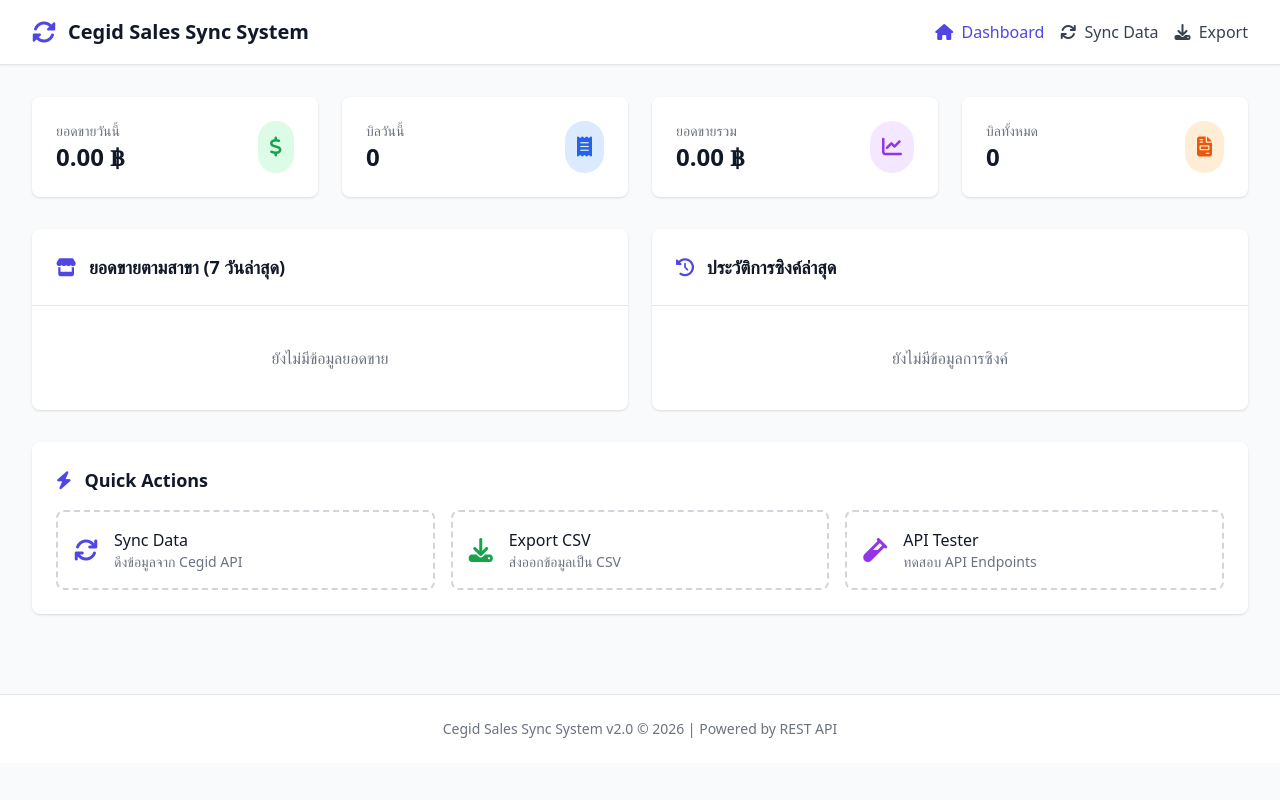
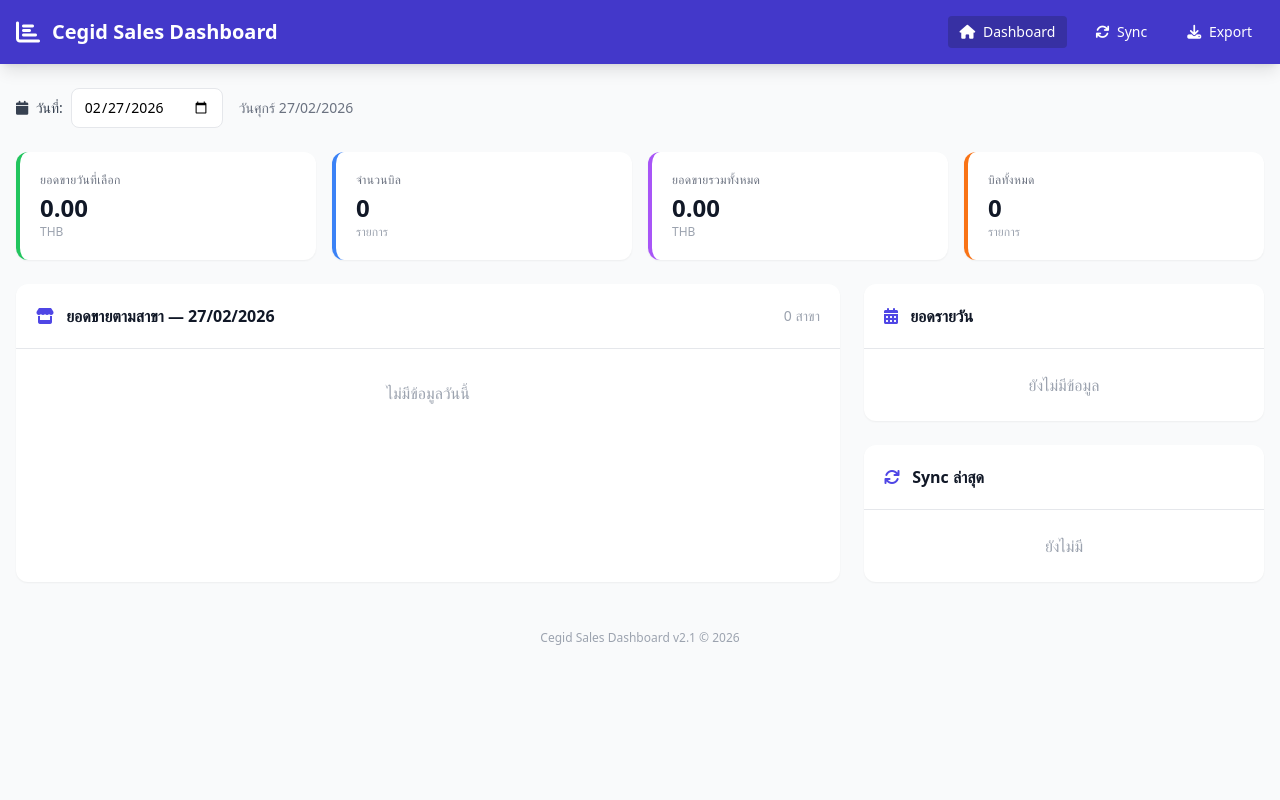
Before and after one commit to poinis/ulg-system, a PHP site: page /cegid-sales/index.php in a window 1280 px wide. Run offline with PHP 8.4, Linux system fonts and the light colour scheme; data that the repository does not hold is empty; some libraries are stand-ins or nearby versions.

Commit message:
Revamp dashboard: store names, date picker, daily summary, bar charts

```diff
--- a/cegid-sales/index.php
+++ b/cegid-sales/index.php
@@ -4,74 +4,90 @@ require_once 'Database.php';
 
 $db = Database::getInstance()->getConnection();
 
+// Selected date (default today)
+$selectedDate = $_GET['date'] ?? date('Y-m-d');
+
 // Get statistics
 $stats = [
     'total_sales' => 0,
     'total_receipts' => 0,
-    'today_sales' => 0,
-    'today_receipts' => 0
+    'day_sales' => 0,
+    'day_receipts' => 0
 ];
 
-// Total sales
-$stmt = $db->query("SELECT SUM(amount_total) as total, COUNT(*) as count FROM sale_payments WHERE ticket_annule IS NULL OR ticket_annule = '-'");
+// Total sales (all time)
+$stmt = $db->query("SELECT COALESCE(SUM(amount_total),0) as total, COUNT(*) as count FROM sale_payments WHERE ticket_annule = '-'");
 $result = $stmt->fetch();
-$stats['total_sales'] = $result['total'] ?? 0;
-$stats['total_receipts'] = $result['count'] ?? 0;
+$stats['total_sales'] = $result['total'];
+$stats['total_receipts'] = $result['count'];
 
-// Today sales
-$stmt = $db->prepare("SELECT SUM(amount_total) as total, COUNT(*) as count FROM sale_payments WHERE date_piece = CURDATE() AND (ticket_annule IS NULL OR ticket_annule = '-')");
-$stmt->execute();
+// Selected day sales
+$stmt = $db->prepare("SELECT COALESCE(SUM(amount_total),0) as total, COUNT(*) as count FROM sale_payments WHERE date_piece = ? AND ticket_annule = '-'");
+$stmt->execute([$selectedDate]);
 $result = $stmt->fetch();
-$stats['today_sales'] = $result['total'] ?? 0;
-$stats['today_receipts'] = $result['count'] ?? 0;
+$stats['day_sales'] = $result['total'];
+$stats['day_receipts'] = $result['count'];
+
+// Sales by store for selected date
+$stmt = $db->prepare("
+    SELECT store_code, COUNT(*) as receipt_count, SUM(amount_total) as total_sales
+    FROM sale_payments
+    WHERE date_piece = ? AND ticket_annule = '-'
+    GROUP BY store_code
+    ORDER BY total_sales DESC
+");
+$stmt->execute([$selectedDate]);
+$storesSales = $stmt->fetchAll();
+
+// Daily totals (last 14 days)
+$stmt = $db->query("
+    SELECT date_piece, COUNT(*) as receipt_count, SUM(amount_total) as total_sales
+    FROM sale_payments
+    WHERE date_piece >= DATE_SUB(CURDATE(), INTERVAL 14 DAY) AND ticket_annule = '-'
+    GROUP BY date_piece
+    ORDER BY date_piece DESC
+");
+$dailyTotals = $stmt->fetchAll();
 
 // Recent sync logs
-$stmt = $db->query("SELECT * FROM sync_logs ORDER BY started_at DESC LIMIT 10");
-$sync_logs = $stmt->fetchAll();
+$stmt = $db->query("SELECT * FROM sync_logs ORDER BY started_at DESC LIMIT 5");
+$syncLogs = $stmt->fetchAll();
 
-// Sales by store (last 7 days)
-$stmt = $db->query("
-    SELECT
-        sp.store_code,
-        s.store_name,
-        COUNT(*) as receipt_count,
-        SUM(sp.amount_total) as total_sales
-    FROM sale_payments sp
-    LEFT JOIN stores s ON sp.store_code = s.store_code
-    WHERE sp.date_piece >= DATE_SUB(CURDATE(), INTERVAL 7 DAY)
-    AND (sp.ticket_annule IS NULL OR sp.ticket_annule = '-')
-    GROUP BY sp.store_code, s.store_name
-    ORDER BY total_sales DESC
-    LIMIT 5
-");
-$stores_sales = $stmt->fetchAll();
+// Available dates
+$stmt = $db->query("SELECT DISTINCT date_piece FROM sale_payments ORDER BY date_piece DESC LIMIT 30");
+$availableDates = $stmt->fetchAll(PDO::FETCH_COLUMN);
+
+// Helper: get store name
+function storeName($code) {
+    return STORE_NAMES[$code] ?? $code;
+}
 ?>
 <!DOCTYPE html>
 <html lang="th">
 <head>
     <meta charset="UTF-8">
     <meta name="viewport" content="width=device-width, initial-scale=1.0">
-    <title>Cegid Sales Sync System</title>
+    <title>Cegid Sales Dashboard</title>
     <script src="https://cdn.tailwindcss.com"></script>
     <link href="https://cdnjs.cloudflare.com/ajax/libs/font-awesome/6.4.0/css/all.min.css" rel="stylesheet">
 </head>
-<body class="bg-gray-50">
+<body class="bg-gray-50 min-h-screen">
     <!-- Header -->
-    <nav class="bg-white shadow-sm border-b">
-        <div class="max-w-7xl mx-auto px-4 sm:px-6 lg:px-8">
-            <div class="flex justify-between h-16 items-center">
-                <div class="flex items-center">
-                    <i class="fas fa-sync-alt text-indigo-600 text-2xl mr-3"></i>
-                    <h1 class="text-xl font-bold text-gray-900">Cegid Sales Sync System</h1>
+    <nav class="bg-indigo-700 text-white shadow-lg">
+        <div class="max-w-7xl mx-auto px-4 py-4">
+            <div class="flex justify-between items-center">
+                <div class="flex items-center gap-3">
+                    <i class="fas fa-chart-bar text-2xl"></i>
+                    <h1 class="text-xl font-bold">Cegid Sales Dashboard</h1>
                 </div>
-                <div class="flex space-x-4">
-                    <a href="index.php" class="text-indigo-600 font-medium">
+                <div class="flex gap-4 text-sm">
+                    <a href="index.php" class="bg-indigo-800 px-3 py-1.5 rounded font-medium">
                         <i class="fas fa-home mr-1"></i> Dashboard
                     </a>
-                    <a href="sync.php" class="text-gray-700 hover:text-indigo-600">
-                        <i class="fas fa-sync mr-1"></i> Sync Data
+                    <a href="sync.php" class="hover:bg-indigo-600 px-3 py-1.5 rounded">
+                        <i class="fas fa-sync mr-1"></i> Sync
                     </a>
-                    <a href="export.php" class="text-gray-700 hover:text-indigo-600">
+                    <a href="export.php" class="hover:bg-indigo-600 px-3 py-1.5 rounded">
                         <i class="fas fa-download mr-1"></i> Export
                     </a>
                 </div>
@@ -79,194 +95,153 @@ $stores_sales = $stmt->fetchAll();
         </div>
     </nav>
 
-    <!-- Main Content -->
-    <div class="max-w-7xl mx-auto px-4 sm:px-6 lg:px-8 py-8">
+    <div class="max-w-7xl mx-auto px-4 py-6">
+
+        <!-- Date Selector -->
+        <div class="mb-6 flex items-center gap-4">
+            <form method="get" class="flex items-center gap-2">
+                <label class="text-sm font-medium text-gray-700">
+                    <i class="fas fa-calendar mr-1"></i> วันที่:
+                </label>
+                <input type="date" name="date" value="<?= htmlspecialchars($selectedDate) ?>"
+                    class="border rounded-lg px-3 py-2 text-sm focus:ring-2 focus:ring-indigo-500"
+                    onchange="this.form.submit()">
+            </form>
+            <span class="text-sm text-gray-500">
+                <?php
+                $dt = new DateTime($selectedDate);
+                $thaiDays = ['อาทิตย์','จันทร์','อังคาร','พุธ','พฤหัสบดี','ศุกร์','เสาร์'];
+                echo 'วัน' . $thaiDays[(int)$dt->format('w')] . ' ' . $dt->format('d/m/Y');
+                ?>
+            </span>
+        </div>
 
         <!-- Stats Cards -->
-        <div class="grid grid-cols-1 md:grid-cols-2 lg:grid-cols-4 gap-6 mb-8">
-            <div class="bg-white rounded-lg shadow p-6">
-                <div class="flex items-center justify-between">
-                    <div>
-                        <p class="text-sm text-gray-500">ยอดขายวันนี้</p>
-                        <p class="text-2xl font-bold text-gray-900">
-                            <?= number_format($stats['today_sales'], 2) ?> ฿
-                        </p>
-                    </div>
-                    <div class="bg-green-100 p-3 rounded-full">
-                        <i class="fas fa-dollar-sign text-green-600 text-xl"></i>
-                    </div>
-                </div>
+        <div class="grid grid-cols-2 lg:grid-cols-4 gap-4 mb-6">
+            <div class="bg-white rounded-xl shadow-sm p-5 border-l-4 border-green-500">
+                <p class="text-xs text-gray-500 uppercase tracking-wide">ยอดขายวันที่เลือก</p>
+                <p class="text-2xl font-bold text-gray-900 mt-1"><?= number_format($stats['day_sales'], 2) ?></p>
+                <p class="text-xs text-gray-400">THB</p>
             </div>
-
-            <div class="bg-white rounded-lg shadow p-6">
-                <div class="flex items-center justify-between">
-                    <div>
-                        <p class="text-sm text-gray-500">บิลวันนี้</p>
-                        <p class="text-2xl font-bold text-gray-900">
-                            <?= number_format($stats['today_receipts']) ?>
-                        </p>
-                    </div>
-                    <div class="bg-blue-100 p-3 rounded-full">
-                        <i class="fas fa-receipt text-blue-600 text-xl"></i>
-                    </div>
-                </div>
+            <div class="bg-white rounded-xl shadow-sm p-5 border-l-4 border-blue-500">
+                <p class="text-xs text-gray-500 uppercase tracking-wide">จำนวนบิล</p>
+                <p class="text-2xl font-bold text-gray-900 mt-1"><?= number_format($stats['day_receipts']) ?></p>
+                <p class="text-xs text-gray-400">รายการ</p>
             </div>
-
-            <div class="bg-white rounded-lg shadow p-6">
-                <div class="flex items-center justify-between">
-                    <div>
-                        <p class="text-sm text-gray-500">ยอดขายรวม</p>
-                        <p class="text-2xl font-bold text-gray-900">
-                            <?= number_format($stats['total_sales'], 2) ?> ฿
-                        </p>
-                    </div>
-                    <div class="bg-purple-100 p-3 rounded-full">
-                        <i class="fas fa-chart-line text-purple-600 text-xl"></i>
-                    </div>
-                </div>
+            <div class="bg-white rounded-xl shadow-sm p-5 border-l-4 border-purple-500">
+                <p class="text-xs text-gray-500 uppercase tracking-wide">ยอดขายรวมทั้งหมด</p>
+                <p class="text-2xl font-bold text-gray-900 mt-1"><?= number_format($stats['total_sales'], 2) ?></p>
+                <p class="text-xs text-gray-400">THB</p>
             </div>
-
-            <div class="bg-white rounded-lg shadow p-6">
-                <div class="flex items-center justify-between">
-                    <div>
-                        <p class="text-sm text-gray-500">บิลทั้งหมด</p>
-                        <p class="text-2xl font-bold text-gray-900">
-                            <?= number_format($stats['total_receipts']) ?>
-                        </p>
-                    </div>
-                    <div class="bg-orange-100 p-3 rounded-full">
-                        <i class="fas fa-file-invoice text-orange-600 text-xl"></i>
-                    </div>
-                </div>
+            <div class="bg-white rounded-xl shadow-sm p-5 border-l-4 border-orange-500">
+                <p class="text-xs text-gray-500 uppercase tracking-wide">บิลทั้งหมด</p>
+                <p class="text-2xl font-bold text-gray-900 mt-1"><?= number_format($stats['total_receipts']) ?></p>
+                <p class="text-xs text-gray-400">รายการ</p>
             </div>
         </div>
 
-        <!-- Sales by Store -->
-        <div class="grid grid-cols-1 lg:grid-cols-2 gap-6 mb-8">
-            <div class="bg-white rounded-lg shadow">
-                <div class="p-6 border-b">
-                    <h2 class="text-lg font-bold text-gray-900">
-                        <i class="fas fa-store mr-2 text-indigo-600"></i>
-                        ยอดขายตามสาขา (7 วันล่าสุด)
+        <div class="grid grid-cols-1 lg:grid-cols-3 gap-6">
+
+            <!-- Sales by Store -->
+            <div class="lg:col-span-2 bg-white rounded-xl shadow-sm">
+                <div class="p-5 border-b flex justify-between items-center">
+                    <h2 class="font-bold text-gray-900">
+                        <i class="fas fa-store text-indigo-600 mr-2"></i>
+                        ยอดขายตามสาขา — <?= $dt->format('d/m/Y') ?>
                     </h2>
+                    <span class="text-sm text-gray-400"><?= count($storesSales) ?> สาขา</span>
                 </div>
-                <div class="p-6">
-                    <?php if (empty($stores_sales)): ?>
-                        <p class="text-gray-500 text-center py-4">ยังไม่มีข้อมูลยอดขาย</p>
+                <div class="divide-y">
+                    <?php if (empty($storesSales)): ?>
+                        <p class="text-gray-400 text-center py-8">ไม่มีข้อมูลวันนี้</p>
                     <?php else: ?>
-                        <div class="space-y-4">
-                            <?php foreach ($stores_sales as $store): ?>
-                            <div class="flex items-center justify-between">
+                        <?php
+                        $maxSales = max(array_column($storesSales, 'total_sales'));
+                        foreach ($storesSales as $i => $store):
+                            $pct = $maxSales > 0 ? ($store['total_sales'] / $maxSales * 100) : 0;
+                        ?>
+                        <div class="px-5 py-3 hover:bg-gray-50">
+                            <div class="flex justify-between items-center mb-1">
                                 <div>
-                                    <p class="font-medium text-gray-900">
-                                        <?= htmlspecialchars($store['store_name'] ?: $store['store_code']) ?>
-                                    </p>
-                                    <p class="text-sm text-gray-500">
-                                        <?= number_format($store['receipt_count']) ?> บิล
-                                    </p>
+                                    <span class="text-sm font-medium text-gray-900"><?= htmlspecialchars(storeName($store['store_code'])) ?></span>
+                                    <span class="text-xs text-gray-400 ml-2">(<?= $store['store_code'] ?>)</span>
                                 </div>
-                                <p class="text-lg font-bold text-indigo-600">
-                                    <?= number_format($store['total_sales'], 2) ?> ฿
-                                </p>
+                                <div class="text-right">
+                                    <span class="font-bold text-gray-900"><?= number_format($store['total_sales'], 2) ?></span>
+                                    <span class="text-xs text-gray-400 ml-1"><?= $store['receipt_count'] ?> บิล</span>
+                                </div>
                             </div>
-                            <?php endforeach; ?>
+                            <div class="w-full bg-gray-100 rounded-full h-2">
+                                <div class="bg-indigo-500 h-2 rounded-full" style="width: <?= round($pct) ?>%"></div>
+                            </div>
                         </div>
+                        <?php endforeach; ?>
                     <?php endif; ?>
                 </div>
             </div>
 
-            <!-- Recent Sync Logs -->
-            <div class="bg-white rounded-lg shadow">
-                <div class="p-6 border-b">
-                    <h2 class="text-lg font-bold text-gray-900">
-                        <i class="fas fa-history mr-2 text-indigo-600"></i>
-                        ประวัติการซิงค์ล่าสุด
-                    </h2>
+            <!-- Right Column -->
+            <div class="space-y-6">
+
+                <!-- Daily Summary -->
+                <div class="bg-white rounded-xl shadow-sm">
+                    <div class="p-5 border-b">
+                        <h2 class="font-bold text-gray-900">
+                            <i class="fas fa-calendar-alt text-indigo-600 mr-2"></i>
+                            ยอดรายวัน
+                        </h2>
+                    </div>
+                    <div class="divide-y max-h-80 overflow-y-auto">
+                        <?php foreach ($dailyTotals as $day): ?>
+                        <a href="?date=<?= $day['date_piece'] ?>"
+                           class="block px-5 py-3 hover:bg-indigo-50 <?= $day['date_piece'] === $selectedDate ? 'bg-indigo-50 border-l-2 border-indigo-500' : '' ?>">
+                            <div class="flex justify-between">
+                                <span class="text-sm text-gray-700"><?= date('d/m (D)', strtotime($day['date_piece'])) ?></span>
+                                <span class="text-sm font-bold text-gray-900"><?= number_format($day['total_sales'], 2) ?></span>
+                            </div>
+                            <span class="text-xs text-gray-400"><?= $day['receipt_count'] ?> บิล</span>
+                        </a>
+                        <?php endforeach; ?>
+                        <?php if (empty($dailyTotals)): ?>
+                            <p class="text-gray-400 text-center py-6">ยังไม่มีข้อมูล</p>
+                        <?php endif; ?>
+                    </div>
                 </div>
-                <div class="p-6">
-                    <div class="space-y-4">
-                        <?php if (empty($sync_logs)): ?>
-                            <p class="text-gray-500 text-center py-4">ยังไม่มีข้อมูลการซิงค์</p>
-                        <?php else: ?>
-                            <?php foreach (array_slice($sync_logs, 0, 5) as $log): ?>
-                            <div class="flex items-center justify-between border-b pb-3">
-                                <div>
-                                    <p class="font-medium text-gray-900">
-                                        <?= htmlspecialchars($log['file_name']) ?>
-                                    </p>
-                                    <p class="text-sm text-gray-500">
-                                        <?= date('d/m/Y H:i', strtotime($log['started_at'])) ?>
-                                    </p>
-                                </div>
-                                <div class="text-right">
-                                    <?php if ($log['status'] === 'completed'): ?>
-                                        <span class="inline-flex items-center px-2.5 py-0.5 rounded-full text-xs font-medium bg-green-100 text-green-800">
-                                            <i class="fas fa-check mr-1"></i> สำเร็จ
-                                        </span>
-                                        <p class="text-xs text-gray-500 mt-1">
-                                            <?= number_format($log['records_success']) ?> รายการ
-                                        </p>
-                                    <?php elseif ($log['status'] === 'failed'): ?>
-                                        <span class="inline-flex items-center px-2.5 py-0.5 rounded-full text-xs font-medium bg-red-100 text-red-800">
-                                            <i class="fas fa-times mr-1"></i> ล้มเหลว
-                                        </span>
-                                    <?php else: ?>
-                                        <span class="inline-flex items-center px-2.5 py-0.5 rounded-full text-xs font-medium bg-yellow-100 text-yellow-800">
-                                            <i class="fas fa-spinner fa-spin mr-1"></i> กำลังประมวลผล
-                                        </span>
-                                    <?php endif; ?>
-                                </div>
+
+                <!-- Sync Status -->
+                <div class="bg-white rounded-xl shadow-sm">
+                    <div class="p-5 border-b">
+                        <h2 class="font-bold text-gray-900">
+                            <i class="fas fa-sync text-indigo-600 mr-2"></i>
+                            Sync ล่าสุด
+                        </h2>
+                    </div>
+                    <div class="divide-y">
+                        <?php foreach ($syncLogs as $log): ?>
+                        <div class="px-5 py-3">
+                            <div class="flex justify-between items-center">
+                                <span class="text-sm text-gray-700"><?= date('d/m H:i', strtotime($log['started_at'])) ?></span>
+                                <?php if ($log['status'] === 'completed'): ?>
+                                    <span class="text-xs bg-green-100 text-green-700 px-2 py-0.5 rounded-full">✓ <?= $log['records_success'] ?></span>
+                                <?php elseif ($log['status'] === 'failed'): ?>
+                                    <span class="text-xs bg-red-100 text-red-700 px-2 py-0.5 rounded-full">✗ failed</span>
+                                <?php else: ?>
+                                    <span class="text-xs bg-yellow-100 text-yellow-700 px-2 py-0.5 rounded-full">⏳</span>
+                                <?php endif; ?>
                             </div>
-                            <?php endforeach; ?>
+                        </div>
+                        <?php endforeach; ?>
+                        <?php if (empty($syncLogs)): ?>
+                            <p class="text-gray-400 text-center py-6">ยังไม่มี</p>
                         <?php endif; ?>
                     </div>
                 </div>
             </div>
         </div>
-
-        <!-- Quick Actions -->
-        <div class="bg-white rounded-lg shadow p-6">
-            <h2 class="text-lg font-bold text-gray-900 mb-4">
-                <i class="fas fa-bolt mr-2 text-indigo-600"></i>
-                Quick Actions
-            </h2>
-            <div class="grid grid-cols-1 md:grid-cols-3 gap-4">
-                <a href="sync.php" class="flex items-center p-4 border-2 border-dashed border-gray-300 rounded-lg hover:border-indigo-500 hover:bg-indigo-50 transition">
-                    <i class="fas fa-sync text-2xl text-indigo-600 mr-4"></i>
-                    <div>
-                        <p class="font-medium text-gray-900">Sync Data</p>
-                        <p class="text-sm text-gray-500">ดึงข้อมูลจาก Cegid API</p>
-                    </div>
-                </a>
-
-                <a href="export.php" class="flex items-center p-4 border-2 border-dashed border-gray-300 rounded-lg hover:border-green-500 hover:bg-green-50 transition">
-                    <i class="fas fa-download text-2xl text-green-600 mr-4"></i>
-                    <div>
-                        <p class="font-medium text-gray-900">Export CSV</p>
-                        <p class="text-sm text-gray-500">ส่งออกข้อมูลเป็น CSV</p>
-                    </div>
-                </a>
-
-                <a href="api_endpoint_tester.php" class="flex items-center p-4 border-2 border-dashed border-gray-300 rounded-lg hover:border-purple-500 hover:bg-purple-50 transition" target="_blank">
-                    <i class="fas fa-vial text-2xl text-purple-600 mr-4"></i>
-                    <div>
-                        <p class="font-medium text-gray-900">API Tester</p>
-                        <p class="text-sm text-gray-500">ทดสอบ API Endpoints</p>
-                    </div>
-                </a>
-            </div>
-        </div>
-
     </div>
 
-    <!-- Footer -->
-    <footer class="bg-white border-t mt-12">
-        <div class="max-w-7xl mx-auto px-4 sm:px-6 lg:px-8 py-6">
-            <p class="text-center text-gray-500 text-sm">
-                Cegid Sales Sync System v2.0 &copy; <?= date('Y') ?> | Powered by REST API
-            </p>
-        </div>
+    <footer class="text-center text-gray-400 text-xs py-6">
+        Cegid Sales Dashboard v2.1 &copy; <?= date('Y') ?>
     </footer>
-
 </body>
 </html>
```
